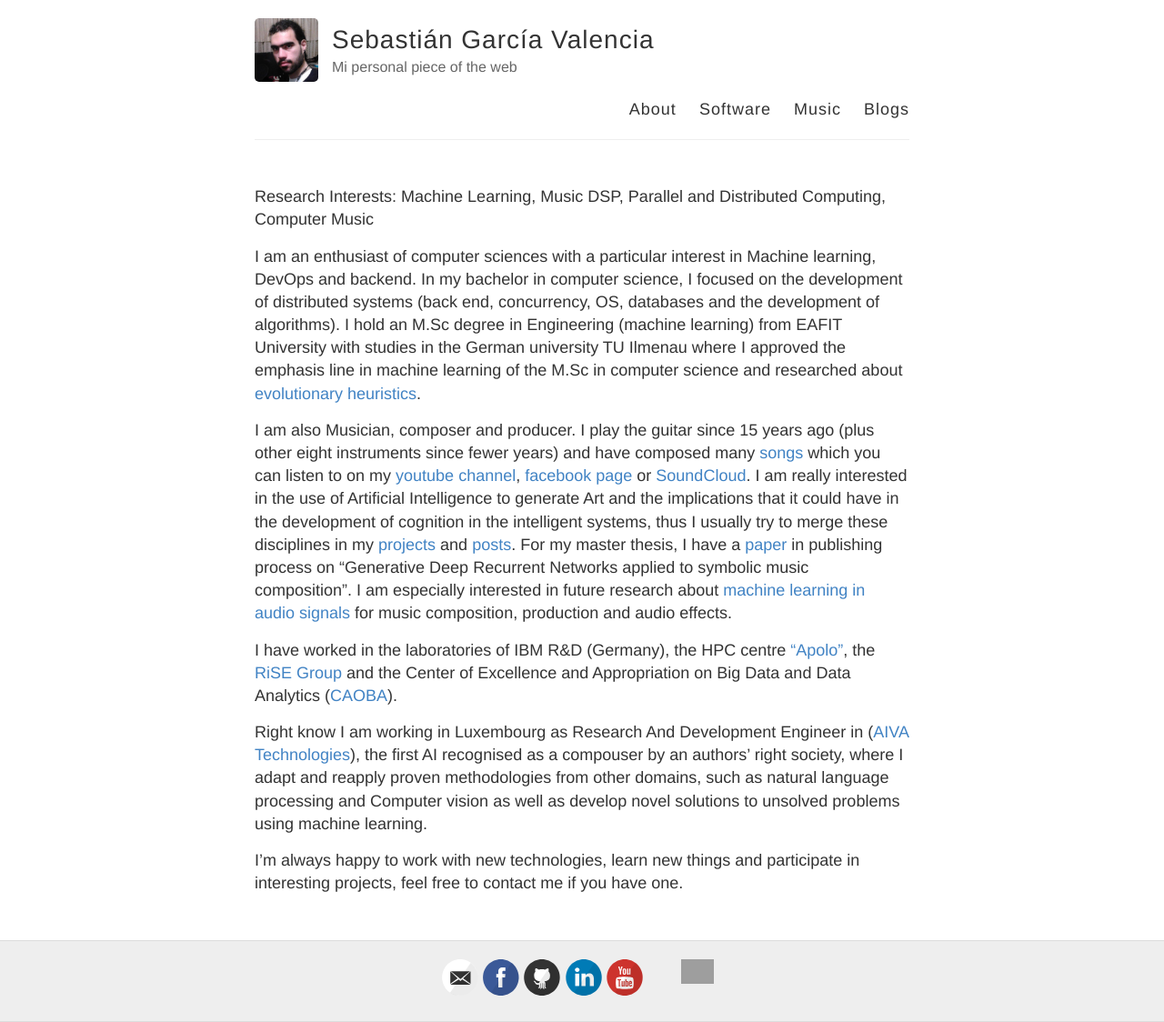
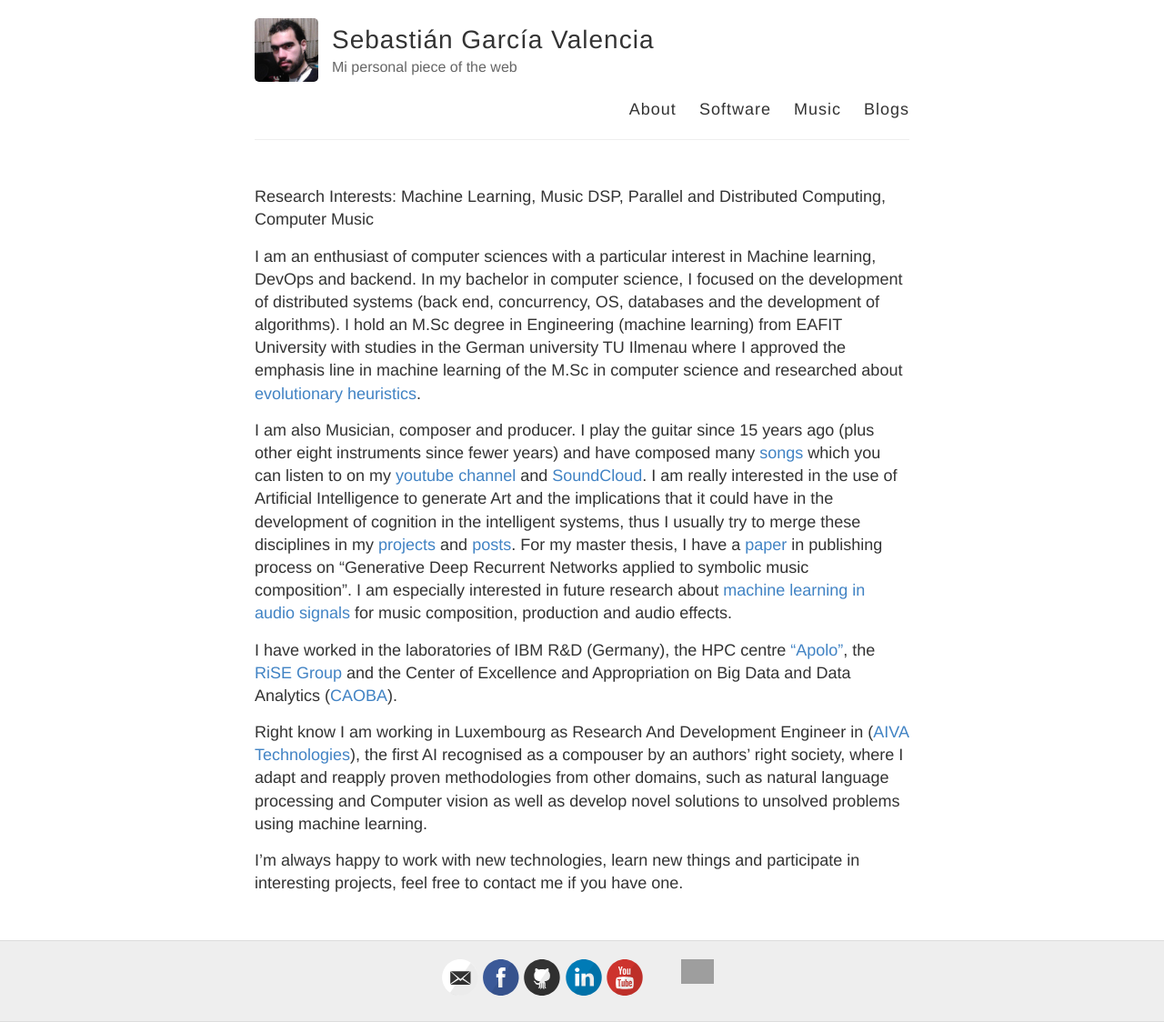
Before and after one commit to sebasgverde/sebasgverde.github.io, a Jekyll site: the page built from index.md, in a window 1280 px wide. Shown: the whole page at 91% size. Built offline with Jekyll 4.4.1, drawn with Linux system fonts in a browser that asks for light colours; grey boxes are pictures that could not be loaded.

Commit message:
Update index.md

```diff
--- a/index.md
+++ b/index.md
@@ -8,7 +8,7 @@ Research Interests: Machine Learning, Music DSP, Parallel and Distributed Comput
 
 I am an enthusiast of computer sciences with a particular interest in Machine learning, DevOps and backend. In my bachelor in computer science, I focused on the development of distributed systems (back end, concurrency, OS, databases and the development of algorithms). I hold an M.Sc degree in Engineering (machine learning) from EAFIT University with studies in the German university TU Ilmenau where I approved the emphasis line in machine learning of the M.Sc in computer science and researched about [evolutionary heuristics](https://sebasgverde.github.io/evolutiveSudoku/).
 
-I am also Musician, composer and producer. I play the guitar since 15 years ago (plus other eight instruments since fewer years) and have composed many [songs](https://sebasgverde.github.io/music/) which you can listen to on my [youtube channel](https://exit.sc/?url=https%3A%2F%2Fwww.youtube.com%2Fchannel%2FUCI7GUA0TNB0OKZSDjSv-itg), [facebook page](https://exit.sc/?url=https%3A%2F%2Fwww.facebook.com%2Fsebasmusica%2F) or [SoundCloud](https://soundcloud.com/sebastian-garcia-valencia). I am really interested in the use of Artificial Intelligence to generate Art and the implications that it could have in the development of cognition in the intelligent systems, thus I usually try to merge these disciplines in my [projects](https://sebasgverde.github.io/software/) and [posts](https://sebasgverde.github.io/blogs/). For my master thesis, I have a [paper](https://www.slideshare.net/slideshow/embed_code/key/3RlggZsYZkl8Eh) in publishing process on "Generative Deep Recurrent Networks applied to symbolic music composition". I am especially interested in future research about [machine learning in audio signals](https://sebasgverde.github.io/basicMLMusicDSP/) for music composition, production and audio effects.
+I am also Musician, composer and producer. I play the guitar since 15 years ago (plus other eight instruments since fewer years) and have composed many [songs](https://sebasgverde.github.io/music/) which you can listen to on my [youtube channel](https://exit.sc/?url=https%3A%2F%2Fwww.youtube.com%2Fchannel%2FUCI7GUA0TNB0OKZSDjSv-itg) and [SoundCloud](https://soundcloud.com/sebastian-garcia-valencia). I am really interested in the use of Artificial Intelligence to generate Art and the implications that it could have in the development of cognition in the intelligent systems, thus I usually try to merge these disciplines in my [projects](https://sebasgverde.github.io/software/) and [posts](https://sebasgverde.github.io/blogs/). For my master thesis, I have a [paper](https://www.slideshare.net/slideshow/embed_code/key/3RlggZsYZkl8Eh) in publishing process on "Generative Deep Recurrent Networks applied to symbolic music composition". I am especially interested in future research about [machine learning in audio signals](https://sebasgverde.github.io/basicMLMusicDSP/) for music composition, production and audio effects.
 
 I have worked in the laboratories of IBM R&D (Germany), the HPC centre ["Apolo"](http://www.eafit.edu.co/centros/apolo/Paginas/supercomputing.aspx), the [RiSE Group](http://rise-group.org/) and the Center of Excellence and Appropriation on Big Data and Data Analytics ([CAOBA](http://alianzacaoba.co/que-es-caoba/)).
 
```
